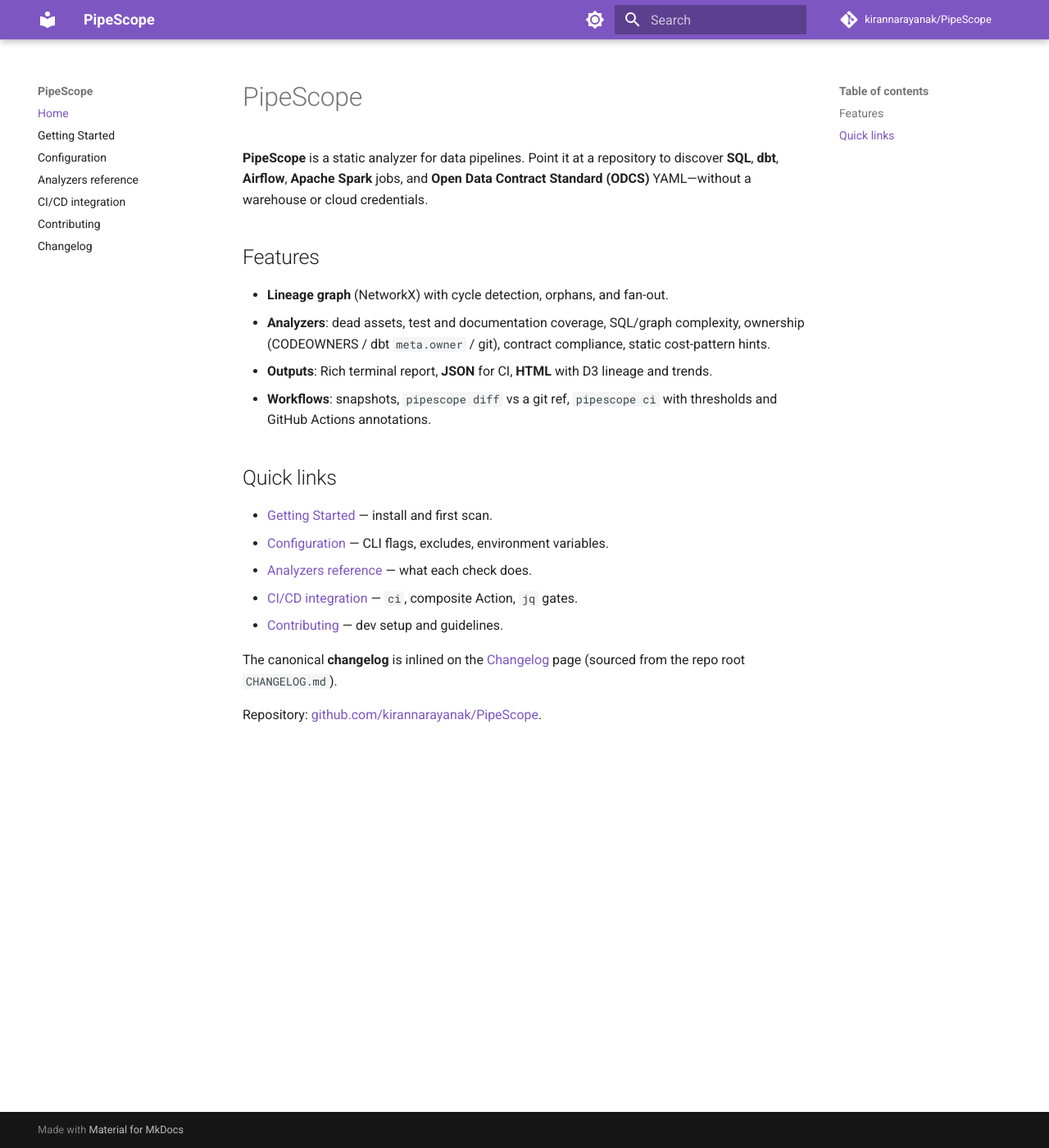
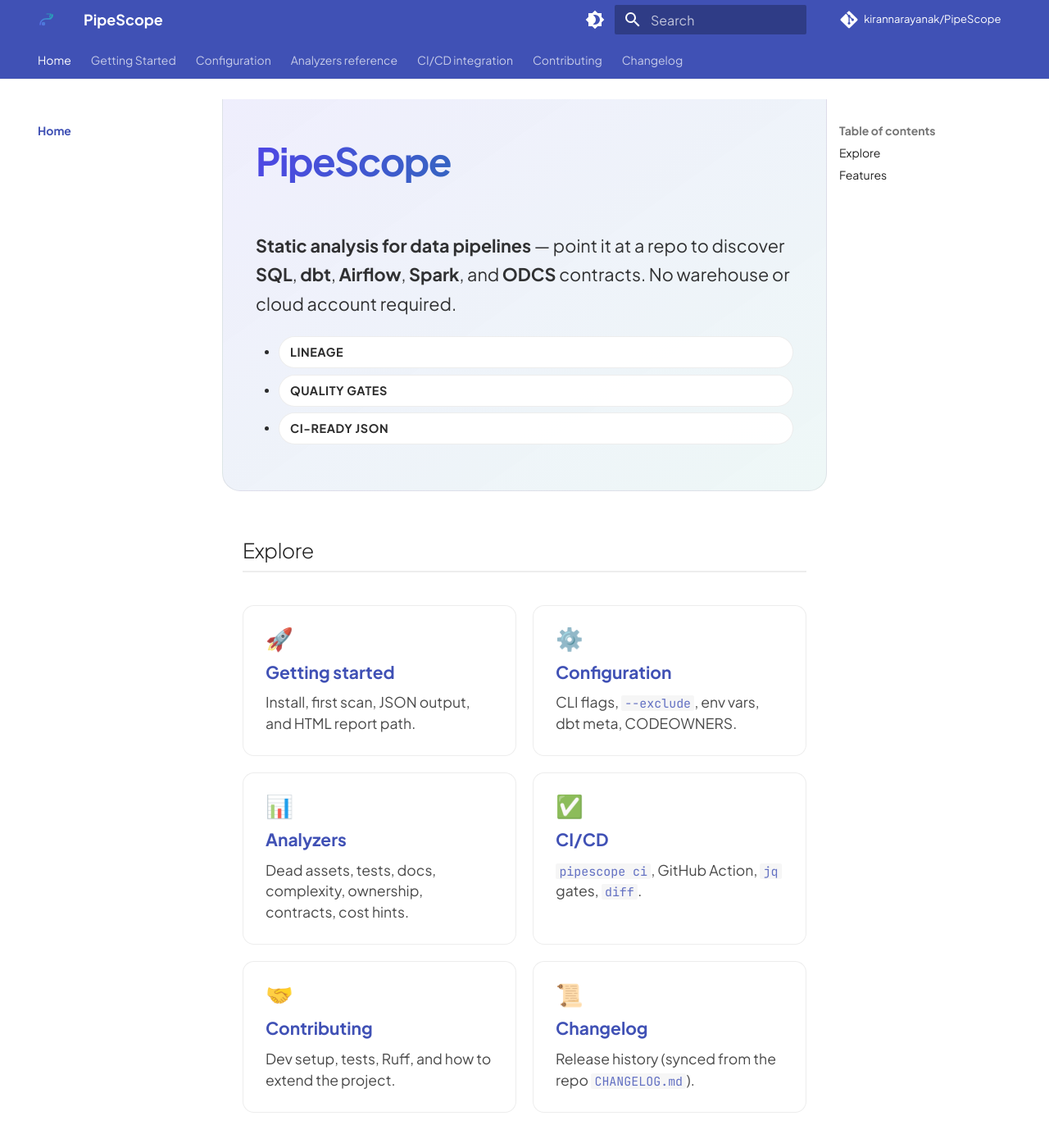
Before and after one commit to kirannarayanak/PipeScope, an MkDocs documentation site: the page built from docs/index.md, in a window 1280 px wide and 1400 px high. Shown: the whole window at 82% size. Built offline with MkDocs 1.6.1 and Material for MkDocs 9.7.7, drawn with Linux system fonts in a browser that asks for light colours; comment, search, counter and statistics services are not loaded; some of the changed text lies outside the part shown.

Commit message:
docs: improve MkDocs UI (logo, fonts, hero, cards, tabs)
Made-with: Cursor

```diff
--- a/docs/index.md
+++ b/docs/index.md
@@ -1,22 +1,64 @@
+---
+hide:
+  - navigation.path
+---
+
+<div class="pipescope-hero" markdown="1">
+
 # PipeScope
 
-**PipeScope** is a static analyzer for data pipelines. Point it at a repository to discover **SQL**, **dbt**, **Airflow**, **Apache Spark** jobs, and **Open Data Contract Standard (ODCS)** YAML—without a warehouse or cloud credentials.
+**Static analysis for data pipelines** — point it at a repo to discover **SQL**, **dbt**, **Airflow**, **Spark**, and **ODCS** contracts. No warehouse or cloud account required.
 
-## Features
+<ul class="pipescope-tagline">
+  <li>Lineage</li>
+  <li>Quality gates</li>
+  <li>CI-ready JSON</li>
+</ul>
 
-- **Lineage graph** (NetworkX) with cycle detection, orphans, and fan-out.
-- **Analyzers**: dead assets, test and documentation coverage, SQL/graph complexity, ownership (CODEOWNERS / dbt `meta.owner` / git), contract compliance, static cost-pattern hints.
-- **Outputs**: Rich terminal report, **JSON** for CI, **HTML** with D3 lineage and trends.
-- **Workflows**: snapshots, `pipescope diff` vs a git ref, `pipescope ci` with thresholds and GitHub Actions annotations.
+</div>
 
-## Quick links
+## Explore { .pipescope-section }
 
-- [Getting Started](getting-started.md) — install and first scan.
-- [Configuration](configuration.md) — CLI flags, excludes, environment variables.
-- [Analyzers reference](analyzers.md) — what each check does.
-- [CI/CD integration](ci-cd.md) — `ci`, composite Action, `jq` gates.
-- [Contributing](contributing.md) — dev setup and guidelines.
+<div class="pipescope-features">
+  <a class="pipescope-card" href="getting-started/">
+    <span class="pipescope-card-ico" aria-hidden="true">🚀</span>
+    <strong>Getting started</strong>
+    <span class="pipescope-card-sub">Install, first scan, JSON output, and HTML report path.</span>
+  </a>
+  <a class="pipescope-card" href="configuration/">
+    <span class="pipescope-card-ico" aria-hidden="true">⚙️</span>
+    <strong>Configuration</strong>
+    <span class="pipescope-card-sub">CLI flags, <code>--exclude</code>, env vars, dbt meta, CODEOWNERS.</span>
+  </a>
+  <a class="pipescope-card" href="analyzers/">
+    <span class="pipescope-card-ico" aria-hidden="true">📊</span>
+    <strong>Analyzers</strong>
+    <span class="pipescope-card-sub">Dead assets, tests, docs, complexity, ownership, contracts, cost hints.</span>
+  </a>
+  <a class="pipescope-card" href="ci-cd/">
+    <span class="pipescope-card-ico" aria-hidden="true">✅</span>
+    <strong>CI/CD</strong>
+    <span class="pipescope-card-sub"><code>pipescope ci</code>, GitHub Action, <code>jq</code> gates, <code>diff</code>.</span>
+  </a>
+  <a class="pipescope-card" href="contributing/">
+    <span class="pipescope-card-ico" aria-hidden="true">🤝</span>
+    <strong>Contributing</strong>
+    <span class="pipescope-card-sub">Dev setup, tests, Ruff, and how to extend the project.</span>
+  </a>
+  <a class="pipescope-card" href="changelog/">
+    <span class="pipescope-card-ico" aria-hidden="true">📜</span>
+    <strong>Changelog</strong>
+    <span class="pipescope-card-sub">Release history (synced from the repo <code>CHANGELOG.md</code>).</span>
+  </a>
+</div>
 
-The canonical **changelog** is inlined on the [Changelog](changelog.md) page (sourced from the repo root `CHANGELOG.md`).
+## Features { .pipescope-section }
 
-Repository: [github.com/kirannarayanak/PipeScope](https://github.com/kirannarayanak/PipeScope).
+- **Lineage graph** (NetworkX) — cycles, orphans, fan-out, critical path.
+- **Analyzers** — dead assets, test/doc coverage, SQL/graph complexity, ownership (CODEOWNERS / dbt `meta.owner` / git), ODCS compliance, static cost-pattern hints.
+- **Outputs** — Rich terminal report, **JSON** for automation, **HTML** with D3 lineage and score trends.
+- **Workflows** — `.pipescope/snapshots/`, `pipescope diff` vs any git ref, `pipescope ci` with thresholds and GitHub Actions annotations.
+
+!!! tip "Repository"
+
+    Source and issues: **[github.com/kirannarayanak/PipeScope](https://github.com/kirannarayanak/PipeScope)** · Docs are built with **MkDocs Material** and deploy to **GitHub Pages**.
--- /dev/null
+++ b/docs/stylesheets/extra.css
@@ -0,0 +1,145 @@
+/* PipeScope docs — custom look (works with Material light + slate) */
+
+:root,
+[data-md-color-scheme="default"] {
+  --ps-gradient-a: #4f46e5;
+  --ps-gradient-b: #0d9488;
+  --ps-hero-bg: linear-gradient(
+    145deg,
+    rgba(79, 70, 229, 0.09),
+    rgba(13, 148, 136, 0.07)
+  );
+  --ps-card-hover: rgba(79, 70, 229, 0.14);
+}
+
+[data-md-color-scheme="slate"] {
+  --ps-hero-bg: linear-gradient(
+    145deg,
+    rgba(129, 140, 248, 0.14),
+    rgba(45, 212, 191, 0.09)
+  );
+  --ps-card-hover: rgba(129, 140, 248, 0.2);
+}
+
+/* Softer header */
+.md-header {
+  box-shadow: 0 1px 0 var(--md-default-fg-color--lightest);
+  backdrop-filter: blur(10px);
+}
+
+/* Hero band on home */
+.pipescope-hero {
+  padding: 2.4rem 2rem 2rem;
+  margin: -1.25rem -1.25rem 2.75rem;
+  border-radius: 0 0 1.1rem 1.1rem;
+  background: var(--ps-hero-bg);
+  border: 1px solid var(--md-default-fg-color--lightest);
+  border-top: none;
+}
+
+.pipescope-hero h1 {
+  margin-top: 0;
+  font-weight: 800;
+  letter-spacing: -0.035em;
+  font-size: 2.35rem;
+  line-height: 1.15;
+  background: linear-gradient(115deg, var(--ps-gradient-a), var(--ps-gradient-b));
+  -webkit-background-clip: text;
+  -webkit-text-fill-color: transparent;
+  background-clip: text;
+}
+
+.pipescope-hero > p:first-of-type {
+  font-size: 1.08rem;
+  line-height: 1.65;
+  max-width: 42rem;
+  color: var(--md-default-fg-color);
+  opacity: 0.92;
+}
+
+.pipescope-tagline {
+  display: inline-flex;
+  flex-wrap: wrap;
+  gap: 0.5rem;
+  margin: 1.25rem 0 0;
+  padding: 0;
+  list-style: none;
+}
+
+.pipescope-tagline li {
+  font-size: 0.72rem;
+  font-weight: 600;
+  letter-spacing: 0.04em;
+  text-transform: uppercase;
+  padding: 0.35rem 0.65rem;
+  border-radius: 999px;
+  border: 1px solid var(--md-default-fg-color--lightest);
+  background: var(--md-default-bg-color);
+  opacity: 0.95;
+}
+
+/* Feature cards grid */
+.pipescope-features {
+  display: grid;
+  grid-template-columns: repeat(auto-fill, minmax(250px, 1fr));
+  gap: 1rem;
+  margin: 2rem 0 2.5rem;
+}
+
+a.pipescope-card {
+  display: flex;
+  flex-direction: column;
+  gap: 0.4rem;
+  padding: 1.3rem 1.35rem;
+  border-radius: 0.7rem;
+  border: 1px solid var(--md-default-fg-color--lightest);
+  background: var(--md-default-bg-color);
+  transition:
+    border-color 0.2s ease,
+    box-shadow 0.2s ease,
+    transform 0.15s ease;
+  text-decoration: none !important;
+  color: inherit !important;
+}
+
+a.pipescope-card:hover {
+  border-color: var(--md-accent-fg-color);
+  box-shadow: 0 6px 28px var(--ps-card-hover);
+  transform: translateY(-2px);
+}
+
+a.pipescope-card strong {
+  font-size: 1.05rem;
+  color: var(--md-primary-fg-color);
+}
+
+a.pipescope-card .pipescope-card-sub {
+  font-size: 0.88rem;
+  line-height: 1.45;
+  opacity: 0.82;
+}
+
+a.pipescope-card .pipescope-card-ico {
+  font-size: 1.35rem;
+  line-height: 1;
+  margin-bottom: 0.15rem;
+}
+
+/* Section titles */
+h2.pipescope-section {
+  margin-top: 2.25rem;
+  padding-bottom: 0.35rem;
+  border-bottom: 2px solid var(--md-default-fg-color--lightest);
+  letter-spacing: -0.02em;
+}
+
+/* Active nav */
+.md-nav__link--active {
+  font-weight: 600;
+}
+
+/* Tables slightly rounder in content */
+.md-typeset table:not([class]) {
+  border-radius: 0.5rem;
+  overflow: hidden;
+}
--- a/mkdocs.yml
+++ b/mkdocs.yml
@@ -9,22 +9,45 @@ edit_uri: edit/main/docs/
 
 theme:
   name: material
+  logo: assets/logo.svg
+  favicon: assets/logo.svg
+  font:
+    text: Plus Jakarta Sans
+    code: JetBrains Mono
   palette:
     - scheme: default
-      primary: deep purple
+      primary: indigo
+      accent: teal
+      toggle:
+        icon: material/brightness-4
+        name: Dark mode
+    - scheme: slate
+      primary: indigo
+      accent: teal
       toggle:
         icon: material/brightness-7
-        name: Switch to dark mode
-    - scheme: slate
-      primary: deep purple
-      toggle:
-        icon: material/brightness-4
-        name: Switch to light mode
+        name: Light mode
   features:
+    - navigation.tabs
+    - navigation.tabs.sticky
+    - navigation.sections
     - navigation.expand
     - navigation.top
+    - navigation.footer
+    - navigation.indexes
     - search.suggest
+    - search.highlight
     - content.code.copy
+    - toc.follow
+
+extra_css:
+  - stylesheets/extra.css
+
+extra:
+  social:
+    - icon: fontawesome/brands/github
+      link: https://github.com/kirannarayanak/PipeScope
+      name: GitHub
 
 nav:
   - Home: index.md
@@ -36,6 +59,8 @@ nav:
   - Changelog: changelog.md
 
 markdown_extensions:
+  - md_in_html
+  - attr_list
   - pymdownx.highlight:
       anchor_linenums: true
   - pymdownx.superfences
```
Also changed, not shown: CHANGELOG.md (+1 -0 lines), docs/contributing.md (+2 -0 lines), docs/assets/logo.svg (added).
